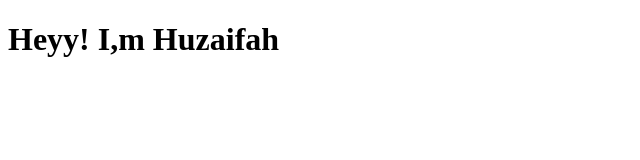
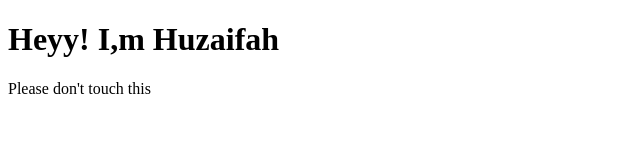
Before and after one commit to HuzaifahMansoor/AptechPractice, a plain HTML site: page index.html in a window 1280 px wide. Shown: the whole page, without its empty margins (0-640 px from the left). Drawn offline with Linux system fonts and the light colour scheme.

Commit message:
Upgraded

```diff
--- a/index.html
+++ b/index.html
@@ -7,5 +7,6 @@
 </head>
 <body>
     <h1>Heyy! I,m Huzaifah</h1>
+    <p>Please don't touch this</p>
 </body>
 </html>
```
